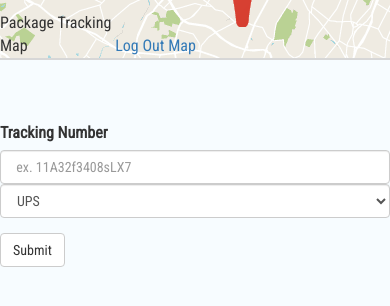
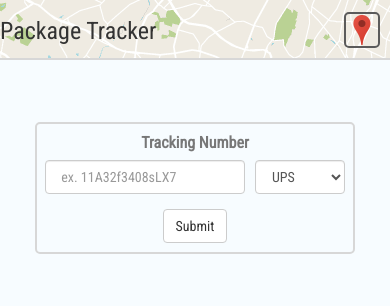
Before and after one commit to kotternaj/package-tracker, a website: page index.html in a window 390 px wide. Drawn offline with nearby package versions, Linux system fonts and the light colour scheme; some packages are replaced by stand-ins of ours.

Commit message:
styled form

```diff
--- a/css/main.css
+++ b/css/main.css
@@ -28,3 +28,113 @@ header {
     align-items: flex-end;
     z-index: 999;
 }
+
+
+@media screen and (max-width: 500px){
+    .name {
+        font-size: 24px;
+        margin-bottom: 10px;
+    }
+
+    .navs {
+        width: 36px;
+        height: 36px;
+        margin: 0 10px 10px 0;
+        border: 2px solid #5b5b5b;
+        border-radius: 5px;
+        display: flex;
+        flex-direction: column;
+    }
+
+    .navs a {
+        display: none;
+        margin-right: 44px;
+        background-color: rgba(0, 0, 0, 0.25);
+        border-right: 2px solid #5b5b5b;
+        border-left: 2px solid #5b5b5b;
+    }
+
+    .navs a, .navs a:hover, .navs a:focus {
+        color: black;
+    }
+
+    .logout-link{
+        padding-left: 5px;
+        padding-right: 25px;
+        margin-top: 5px;
+        border-top: 2px solid #5b5b5b;
+        border-top-left-radius: 5px;
+        border-top-right-radius: 5px;
+    }
+
+    .map-link {
+        padding-left: 5px;
+        padding-right: 20px;
+    }
+
+    .marker {
+        display: block;
+    }
+}
+
+.form-container {
+    width: 100%;
+    height: auto;
+    display: flex;
+    justify-content: center;
+    align-items: center;
+}
+
+form {
+    display: flex;
+    justify-content: center;
+    align-items: center;
+    text-align: center;
+    flex-direction: column;
+    width: 30%;
+    width: 320px;
+    height: 100%;
+    min-height: 125px;
+    padding-bottom: 1vh;
+    padding-top: 1vh;
+    border: solid 2px rgb(215, 215, 215);
+    border-radius: 5px;
+}
+
+.form-group label {
+    font-size: 16px;
+    color: #777;
+}
+
+#sel1 {
+    margin-left: 10px;
+}
+
+.alert {
+    width: 15%;
+    min-width: 300px;
+    text-align: center;
+    margin: 5px auto 0 auto;
+}
+
+#tracking-number-input {
+    min-width: 200px;
+}
+
+@media screen and (min-width: 1280px) {
+
+}
+
+#form-inputs {
+    display: grid;
+    grid-template-rows: 100%;
+    margin-right: 10px;
+}
+
+#sel1 {
+    grid-column-start: 3;
+}
+
+#tracking-number-input {
+    grid-column-start: 1;
+}
--- a/index.html
+++ b/index.html
@@ -13,7 +13,7 @@
 </head>
 <body>
     <header>
-        <div class="name">Package Tracking Map</div>
+        <div class="name">Package Tracker</div>
         <div class="navs">
             <img class="marker" src="images/places.png" data-drop-menu>
             <a class="logout-link" href="login-page.html" data-nav-link>Log Out</a>
```
